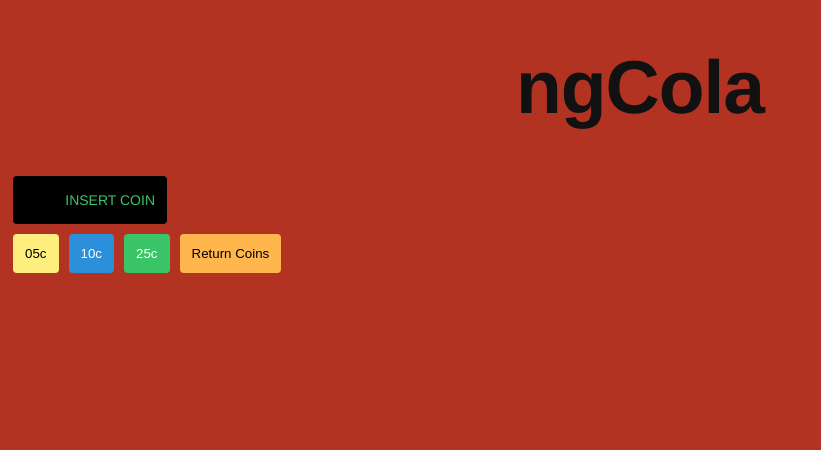
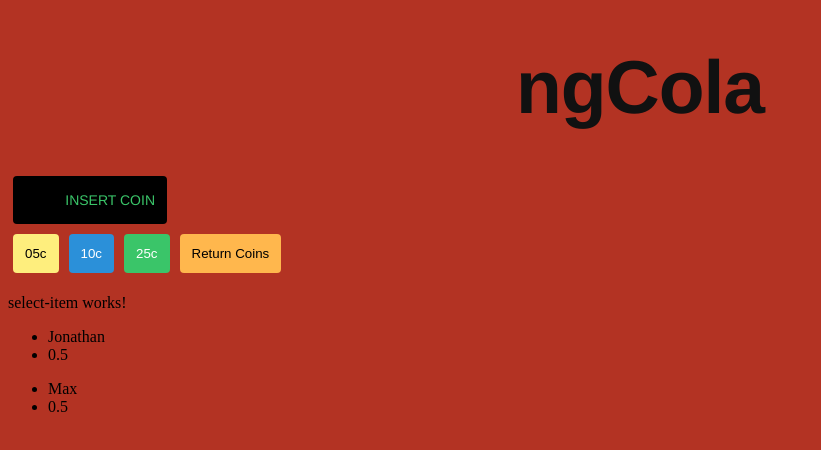
Before and after one commit to jonathanbarton/ga-angular2-project, an Angular app: page / in a window 1280 px wide. Shown: the top 450 px of the page, without its empty margins (0-821 px from the left). Built offline with nearby package versions, Linux system fonts and the light colour scheme.

Commit message:
second code along plus extra - add iteration of an items into list

```diff
--- a/src/app/app.component.html
+++ b/src/app/app.component.html
@@ -2,3 +2,4 @@
   {{title}}
 </h1>
 <app-insert-coin></app-insert-coin>
+<app-select-item></app-select-item> <!-- needed to add here for it to be visible-->
--- a/src/app/app.module.ts
+++ b/src/app/app.module.ts
@@ -8,11 +8,13 @@ import { InsertCoinComponent } from './insert-coin/insert-coin.component';
 
 import { ItemService } from './item/item.service';
 import { BalanceService } from './balance/balance.service';
+import { SelectItemComponent } from './select-item/select-item.component'; // was automatically generated
 
 @NgModule({
   declarations: [
     AppComponent,
-    InsertCoinComponent
+    InsertCoinComponent,
+    SelectItemComponent // was automatically generated
   ],
   imports: [
     BrowserModule,
--- /dev/null
+++ b/src/app/select-item/select-item.component.html
@@ -0,0 +1,11 @@
+<p>
+  select-item works!
+</p>
+<ul *ngFor='let item of items'>
+  <li>
+    {{item.name}}
+  </li>
+  <li>
+    {{item.cost}}
+  </li> <!-- iterate through list of items since number of items could change-->
+</ul>
--- /dev/null
+++ b/src/app/select-item/select-item.component.ts
@@ -0,0 +1,25 @@
+import { Component, OnInit } from '@angular/core';
+
+@Component({
+  selector: 'app-select-item',
+  templateUrl: './select-item.component.html',
+  styleUrls: ['./select-item.component.css']
+})
+export class SelectItemComponent implements OnInit {
+  items = [
+    {
+      name: 'Jonathan',
+      cost: .5
+    },
+    {
+      name: 'Max',
+      cost: .5
+    }
+  ];
+
+  constructor() { }
+
+  ngOnInit() {
+  }
+
+}
```
Also changed, not shown: src/app/select-item/select-item.component.css (added), 1 other file (tests, documents, lock files or other folders).
